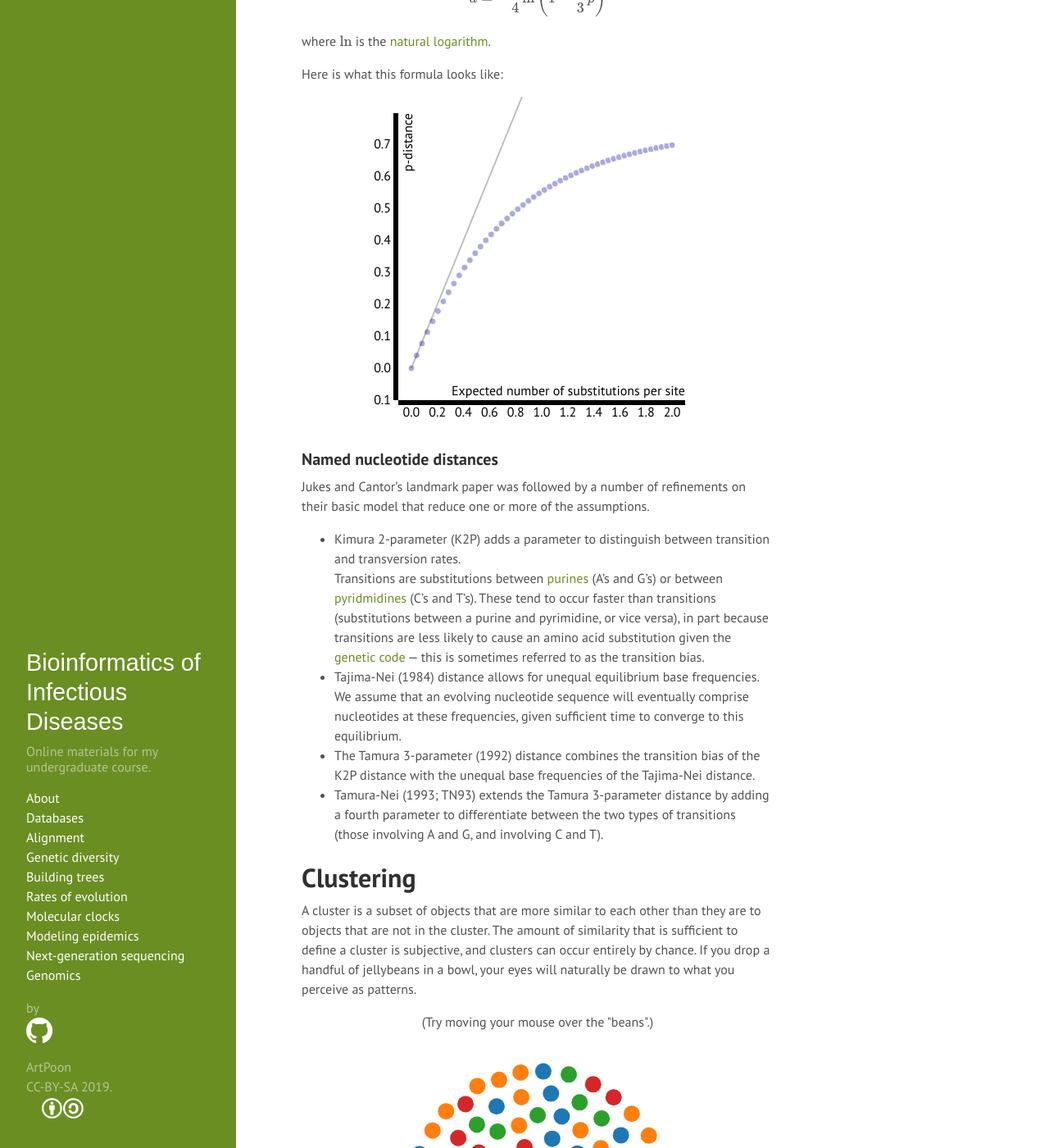
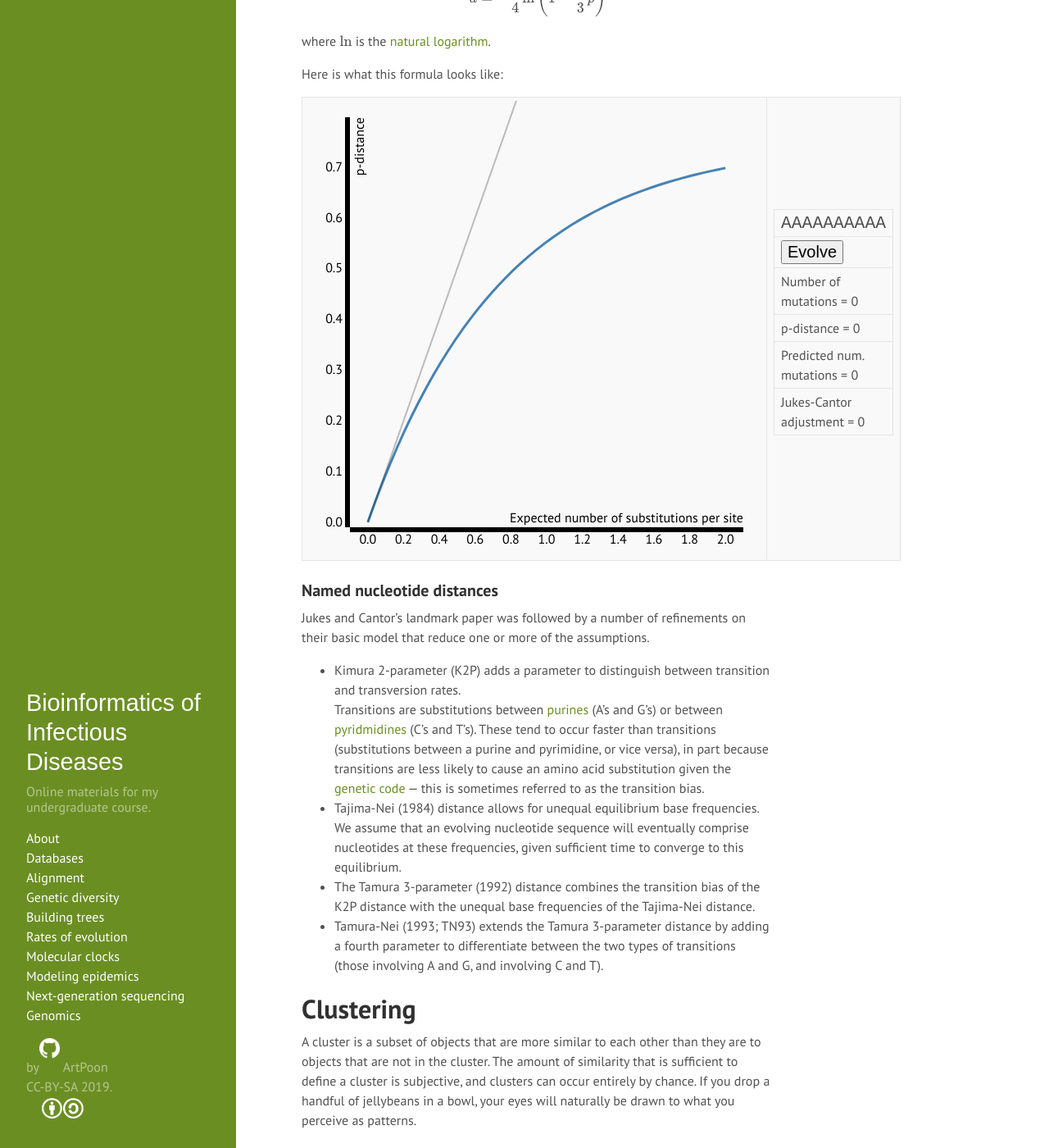
Before and after one commit to ArtPoon/BioID, a Jekyll site: the page built from Clustering.md, in a window 1280 px wide and 1400 px high, scrolled down 4848 px. Shown: the whole window at 82% size. Built offline with Jekyll 4.4.1, drawn with Linux system fonts in a browser that asks for light colours; formulas are drawn with MathJax 3.

Commit message:
applied JC animation from slides to BioID

```diff
--- a/_includes/example.html
+++ b/_includes/example.html
@@ -14,7 +14,10 @@ div.example {
   <div id="example"></div>
 </div>
 
+<!-- defined in jukes-cantor.html
 <script src="{{ site.baseurl }}/public/js/d3.v3.min.js"></script>
+-->
+
 <script>
 
 var w = 400,
--- a/_includes/jukes-cantor.html
+++ b/_includes/jukes-cantor.html
@@ -7,25 +7,69 @@
 div.wrapper {
   text-align: center;
 }
-div.example {
+#sequence {
   text-align: center;
+  font: 16pt Courier,serif;
+}
+#button-wrap {
+  font: 16pt;
+}
+#output {
+  font: 16pt;
 }
 </style>
 
 
-<div id="wrapper">
+
+<table>
+  <tr>
+    <td><div id="wrapper">
       <div id="jukes-cantor"></div>
+    </div></td>
+    <td>
+      <table>
+      <tr><td>
+        <div id="sequence">
+          <div id="seq1"></div>
         </div>
+      </td></tr>
+      <tr><td>
+        <div id="button-wrap">
+          <input type="submit" value="Evolve" onclick="evolve()" style="font-size: 20px" id="jc-button"/>
+        </div>
+      </td></tr>
+      <tr><td>
+        Number of mutations = <span id="mutation-count">0</span>
+      </td></tr>
+      <tr><td>
+        p-distance = <span id="p-distance">0</span>
+      </td></tr>
+      <tr><td>
+        Predicted num. mutations = <span id="predict-sub">0</span>
+      </td></tr>
+      <tr><td>
+        Jukes-Cantor adjustment = <span id="jc-dist">0</span>
+      </td></tr>
+      </table>
+    </td>
+  </tr>
+</table>
+
+
+
 
 <script src="{{ site.baseurl }}/public/js/d3.v3.min.js"></script>
+<script src="{{ site.baseurl }}/public/js/jquery.min.js"></script>
+
+
 <script>
 
-var margin = {top: 20, right: 20, bottom: 30, left: 30},
-    width = 400 - margin.left - margin.right,
-    height = 400 - margin.top - margin.bottom;
+var margin = {top: 20, right: 20, bottom: 30, left: 50},
+    width = 550 - margin.left - margin.right,
+    height = 550 - margin.top - margin.bottom;
 
 
-var svg = d3.select("div#jukes-cantor")
+var jcsvg = d3.select("div#jukes-cantor")
           .append("svg")
           .attr("width", width + margin.left + margin.right)
           .attr("height", height + margin.top + margin.bottom)
@@ -56,10 +100,10 @@ d3.csv("{{ site.baseurl }}/data/jukes.csv", function(error, data) {
 
   // don't want dots overlapping axis, so add in buffer to data domain
   xScale.domain([d3.min(data, xValue)-0.1, d3.max(data, xValue)+0.1]);
-  yScale.domain([d3.min(data, yValue)-0.1, d3.max(data, yValue)+0.1]);
+  yScale.domain([d3.min(data, yValue)-0.01, d3.max(data, yValue)+0.1]);
 
   // x-axis
-  svg.append("g")
+  jcsvg.append("g")
       .attr("class", "x axis")
       .attr("transform", "translate(0," + height + ")")
       .call(xAxis)
@@ -83,25 +127,90 @@ d3.csv("{{ site.baseurl }}/data/jukes.csv", function(error, data) {
       .text("p-distance");
 
   // draw points
-  svg.selectAll(".dot")
-     .data(data)
-     .enter().append("circle")
-     .attr("r", 4)
-     .attr("cx", xMap)
-     .attr("cy", yMap)
-     .attr("fill", "#aad")
-     .attr("stroke", "white");
+  var linefunc = d3.svg.line()
+    .x(function(d) { return xScale(d.time); })
+    .y(function(d) { return yScale(d.dist); })
+    .interpolate("linear");
+
+  var path = jcsvg.append("path")
+     .attr("d", linefunc(data))
+     .attr("stroke", "steelblue")
+     .attr("stroke-width", "3")
+     .attr("fill", "none");
+
+
+  var totalLength = path.node().getTotalLength();
+  path.attr("stroke-dasharray", totalLength + " " + totalLength)
+      .attr("stroke-dashoffset", totalLength)
+      .transition()
+        .duration(2000)
+        .ease("linear")
+        .attr("stroke-dashoffset", 0);
+
 
   // p-distance
-svg.append("line")
+  jcsvg.append("line")
     .attr("x1", xScale(0))
     .attr("y1", yScale(0))
     .attr("x2", xScale(1))
     .attr("y2", yScale(1))
     .attr("stroke-width", 2)
     .attr("stroke", "#00000040");
-});
+
+});  // end d3.csv
 
 
+// functions for stepping sequence through mutations at random
+var seq1 = "AAAAAAAAAA";
+$("#seq1").text(seq1);
 
+function getRandomInt(max) {
+  return Math.floor(Math.random() * Math.floor(max));
+}
+
+var nmut = 0;
+
+function evolve () {
+  if (nmut >= 20) {
+    return;
+  }
+  var pos = getRandomInt(seq1.length);
+  var from_nuc = seq1[pos];
+  var to_nuc = "ACGT".replace(from_nuc, "");
+
+  to_nuc = to_nuc[getRandomInt(to_nuc.length)];
+  seq1 = seq1.slice(0, pos) + to_nuc + seq1.slice(pos+1, seq1.length);
+  $("#seq1").text(seq1);
+
+  nmut+=1;
+  $("#mutation-count").text(nmut);
+  //console.log("nmut: ", nmut);
+
+  var d = nmut / seq1.length;
+
+  // calculate p-distance
+  var pd = 0;
+  for (var i=0; i<seq1.length; i++) {
+    if (seq1[i] != "A") {
+      pd += 1;
+    }
+  }
+  pd /= seq1.length;
+  $("#p-distance").text(pd);
+
+  jcsvg.append("circle")
+    .attr("cx", xScale(d))
+    .attr("cy", yScale(pd))
+    .attr("r", 5)
+    .style("fill", "black");
+
+  // update predicted number of substitutions given p-distance
+  $("#predict-sub").text(pd*seq1.length);
+
+  // calculate jukes-cantor
+  //console.log(pd);
+  $("#jc-dist").text(Math.round(
+    -3/4 * Math.log(1-4/3*pd) * 10 * seq1.length
+  ) / 10);
+};
 </script>
--- a/_includes/sidebar.html
+++ b/_includes/sidebar.html
@@ -18,12 +18,12 @@
       <li><a href="Genomics.html"/>Genomics</a></li>
     </ul>
 
-    <div>
+    <span>
       <span class="sidebar-nowrap">
-       by&nbsp;<img src="{{ site.baseurl }}/public/GitHub-Mark-Light-32px.png"/>
+       by<span><img width="25px" src="{{ site.baseurl }}/public/GitHub-Mark-Light-32px.png"/></span>
        {{ site.github_username }}
       </span>
-    </div>
+    </span>
 
     <p>CC-BY-SA {{ site.time | date: '%Y' }}.
     <img src="{{ site.baseurl }}/public/cc-by-sa.png"/></p>
--- a/public/css/needleman.css
+++ b/public/css/needleman.css
@@ -4,7 +4,7 @@
 #grid th{
     color:white;
     background-color:gray;
-    width:50px;
+    width:40px;
     border:2px solid transparent;
 }
 #grid th.highlight{
@@ -12,7 +12,7 @@
     background-color:green;
 }
 #grid td{
-    width:50px;
+    width:40px;
     cursor:pointer;
     text-align:center;
     font-weight:bold;
@@ -35,7 +35,7 @@
     background-color:gold;
 }
 #grid tr{
-    height:50px;
+    height:40px;
 }
 #alignment {
     min-width:250px;
```
Also changed, not shown: other parts of _includes/jukes-cantor.html (+1 -1 lines). Lines whose indentation alone changed are shown as unchanged.
